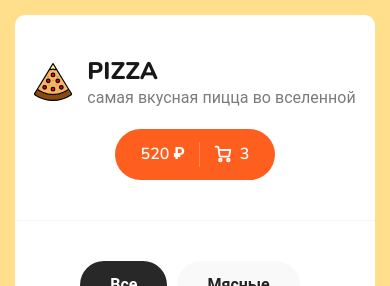
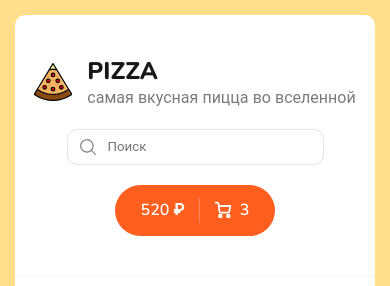
Before and after one commit to SavenkovVladislav/react-pizza, a React (Create React App) app: page / in a window 390 px wide. Shown: the top 286 px of the page. Built offline with nearby package versions, Linux system fonts and the light colour scheme; no server answers.

Commit message:
add Search.jsx. filtering an array using the method arr.filter()

```diff
--- a/src/App.js
+++ b/src/App.js
@@ -7,16 +7,18 @@
 import NotFoundBlock from './components/NotFoundBlock/NotFoundBlock'
 
 import './scss/app.scss'
+import { useState } from 'react'
 
 function App() {
+	const [searchValue, setSearchValue] = useState('')
 	return (
 		<div className='App'>
 			<div class='wrapper'>
-				<Header />
+				<Header searchValue={searchValue} setSearchValue={setSearchValue} />
 				<div class='content'>
 					<div class='container'>
 						<Routes>
-							<Route path='/' element={<Home />} />
+							<Route path='/' element={<Home searchValue={searchValue} />} />
 							<Route path='/cart' element={<Cart />} />
 							<Route path='*' element={<NotFound />} />
 						</Routes>
--- a/src/components/Header/Header.jsx
+++ b/src/components/Header/Header.jsx
@@ -1,8 +1,9 @@
 import { Link } from 'react-router-dom'
 
 import headerLogo from '../../assets/img/pizza-logo.svg'
+import Search from '../Search/Search'
 
-export default function Header() {
+export default function Header({ searchValue, setSearchValue }) {
 	return (
 		<div className='header'>
 			<div className='container'>
@@ -15,6 +16,7 @@
 						</div>
 					</div>
 				</Link>
+				<Search searchValue={searchValue} setSearchValue={setSearchValue} />
 				<div className='header__cart'>
 					<Link to='/cart' className='button button--cart'>
 						<span>520 ₽</span>
--- /dev/null
+++ b/src/components/Search/Search.jsx
@@ -0,0 +1,41 @@
+import React from 'react'
+
+import styles from './Search.module.scss'
+
+const Search = ({ searchValue, setSearchValue }) => {
+	return (
+		<div className={styles.root}>
+			<svg
+				className={styles.searchIcon}
+				xmlns='http://www.w3.org/2000/svg'
+				viewBox='0 0 32 32'
+			>
+				<title />
+				<g id='search'>
+					<path d='M29.71,28.29l-6.5-6.5-.07,0a12,12,0,1,0-1.39,1.39s0,.05,0,.07l6.5,6.5a1,1,0,0,0,1.42,0A1,1,0,0,0,29.71,28.29ZM14,24A10,10,0,1,1,24,14,10,10,0,0,1,14,24Z' />
+				</g>
+			</svg>
+			<input
+				value={searchValue}
+				onChange={event => setSearchValue(event.target.value)}
+				className={styles.input}
+				placeholder='Поиск'
+			/>
+			{searchValue && (
+				<svg
+					className={styles.closeIcon}
+					onClick={() => setSearchValue('')}
+					xmlns='http://www.w3.org/2000/svg'
+					height='48'
+					viewBox='0 0 48 48'
+					width='48'
+				>
+					<path d='M38 12.83l-2.83-2.83-11.17 11.17-11.17-11.17-2.83 2.83 11.17 11.17-11.17 11.17 2.83 2.83 11.17-11.17 11.17 11.17 2.83-2.83-11.17-11.17z' />
+					<path d='M0 0h48v48h-48z' fill='none' />
+				</svg>
+			)}
+		</div>
+	)
+}
+
+export default Search
--- /dev/null
+++ b/src/components/Search/Search.module.scss
@@ -0,0 +1,28 @@
+.root {
+	position: relative;
+}
+.input {
+	border: 1px solid rgba(0, 0, 0, 0.1);
+	padding: 8px 40px;
+	border-radius: 10px;
+	max-width: 300px;
+}
+
+.searchIcon {
+	width: 18px;
+	height: 18px;
+	opacity: 0.5;
+	position: absolute;
+	left: 12px;
+	top: 9px;
+}
+
+.closeIcon {
+	width: 18px;
+	height: 18px;
+	opacity: 0.5;
+	position: absolute;
+	right: 12px;
+	top: 9px;
+	cursor: pointer;
+}
--- a/src/pages/Home.jsx
+++ b/src/pages/Home.jsx
@@ -6,7 +6,7 @@
 import Skeleton from '../components/PizzaBlock/Skeleton'
 import { useState, useEffect } from 'react'
 
-const Home = () => {
+const Home = ({ searchValue }) => {
 	const [items, setItems] = useState([])
 	const [isLoading, setIsLoading] = useState(true)
 
@@ -41,6 +41,19 @@
 		window.scrollTo(0, 0)
 	}, [categoryId, sortType])
 
+	const pizzas = items
+		.filter(obj => {
+			if (obj.title.toLowerCase().includes(searchValue.toLowerCase())) {
+				return true
+			}
+			return false
+		})
+		.map(obj => <PizzaBlock key={obj.id} {...obj} />)
+
+	const skeletons = [...new Array(6)].map((_, index) => (
+		<Skeleton key={index} />
+	))
+
 	return (
 		<>
 			<div class='content__top'>
@@ -51,11 +64,7 @@
 				<Sort value={sortType} onClickSort={index => setSortType(index)} />
 			</div>
 			<h2 class='content__title'>Все пиццы</h2>
-			<div class='content__items'>
-				{isLoading
-					? [...new Array(6)].map((_, index) => <Skeleton key={index} />)
-					: items.map(obj => <PizzaBlock key={obj.id} {...obj} />)}
-			</div>
+			<div class='content__items'>{isLoading ? skeletons : pizzas}</div>
 		</>
 	)
 }
--- a/src/scss/components/_header.scss
+++ b/src/scss/components/_header.scss
@@ -7,12 +7,16 @@
 	.container {
 		display: flex;
 		align-items: center;
-		justify-content: space-between;
+		gap: 20px;
 
-		@media (max-width: 660px) {
+		@media (max-width: 910px) {
 			flex-direction: column;
 			justify-content: center;
 			row-gap: 20px;
+
+			.header__cart {
+				margin: auto;
+			}
 		}
 	}
 
@@ -35,4 +39,8 @@
 			color: #7b7b7b;
 		}
 	}
+
+	&__cart {
+		margin-left: auto;
+	}
 }
```
Also changed, not shown: public/211818_search_icon.svg (added).
